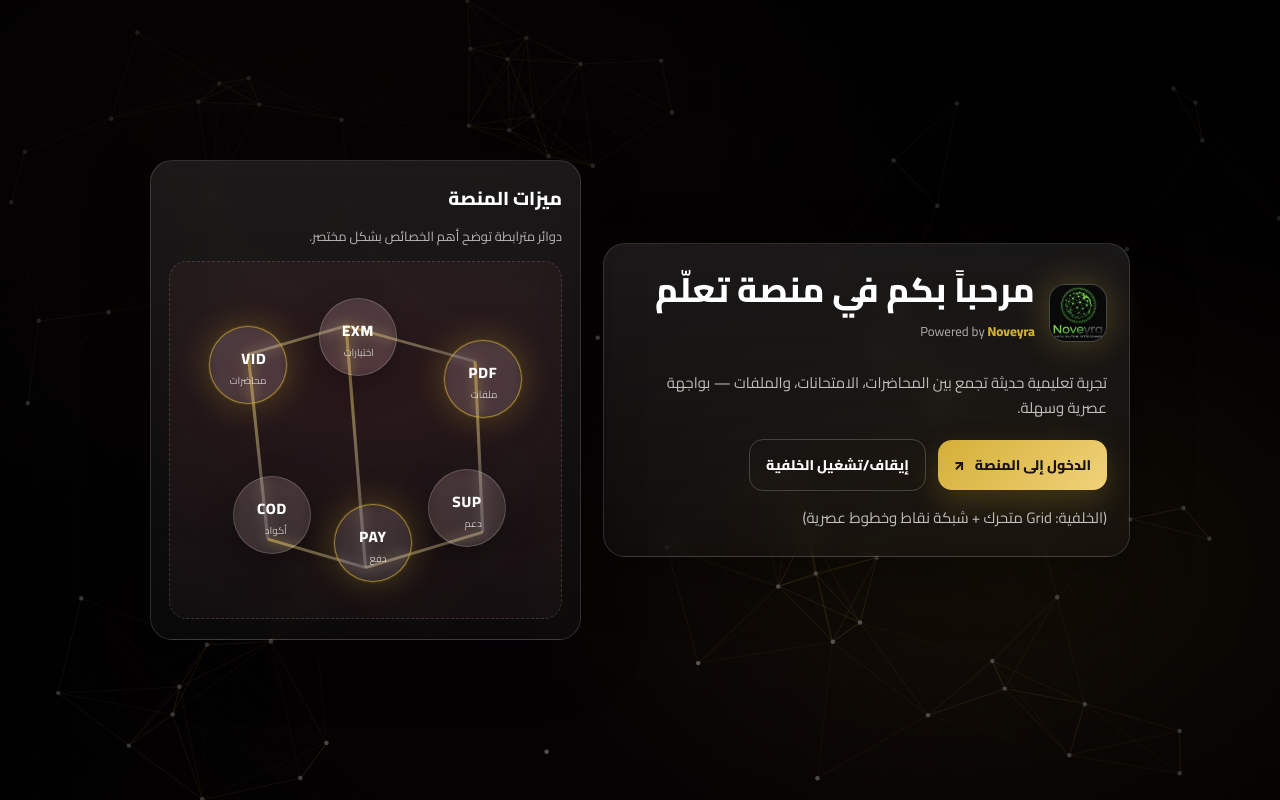
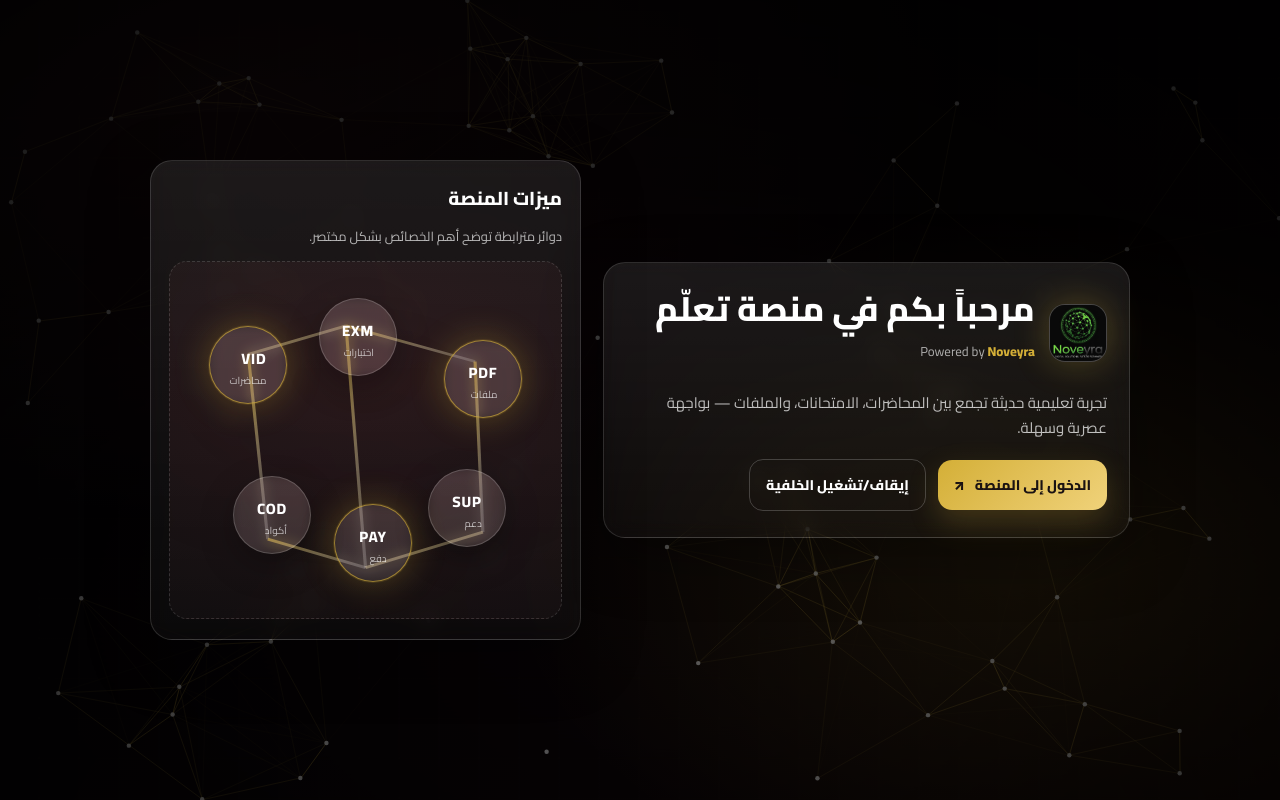
Before and after one commit to man9000442-hub/noveyra, a plain HTML site: page index.html in a window 1280 px wide. Drawn offline with Linux system fonts and the light colour scheme.

Commit message:
Update index.html

```diff
--- a/index.html
+++ b/index.html
@@ -299,9 +299,6 @@
           </button>
         </div>
 
-        <p class="subtitle reveal r4" style="margin-top:14px;">
-          (الخلفية: Grid متحرك + شبكة نقاط وخطوط عصرية)
-        </p>
       </div>
 
       <div class="card featuresCard">
```
